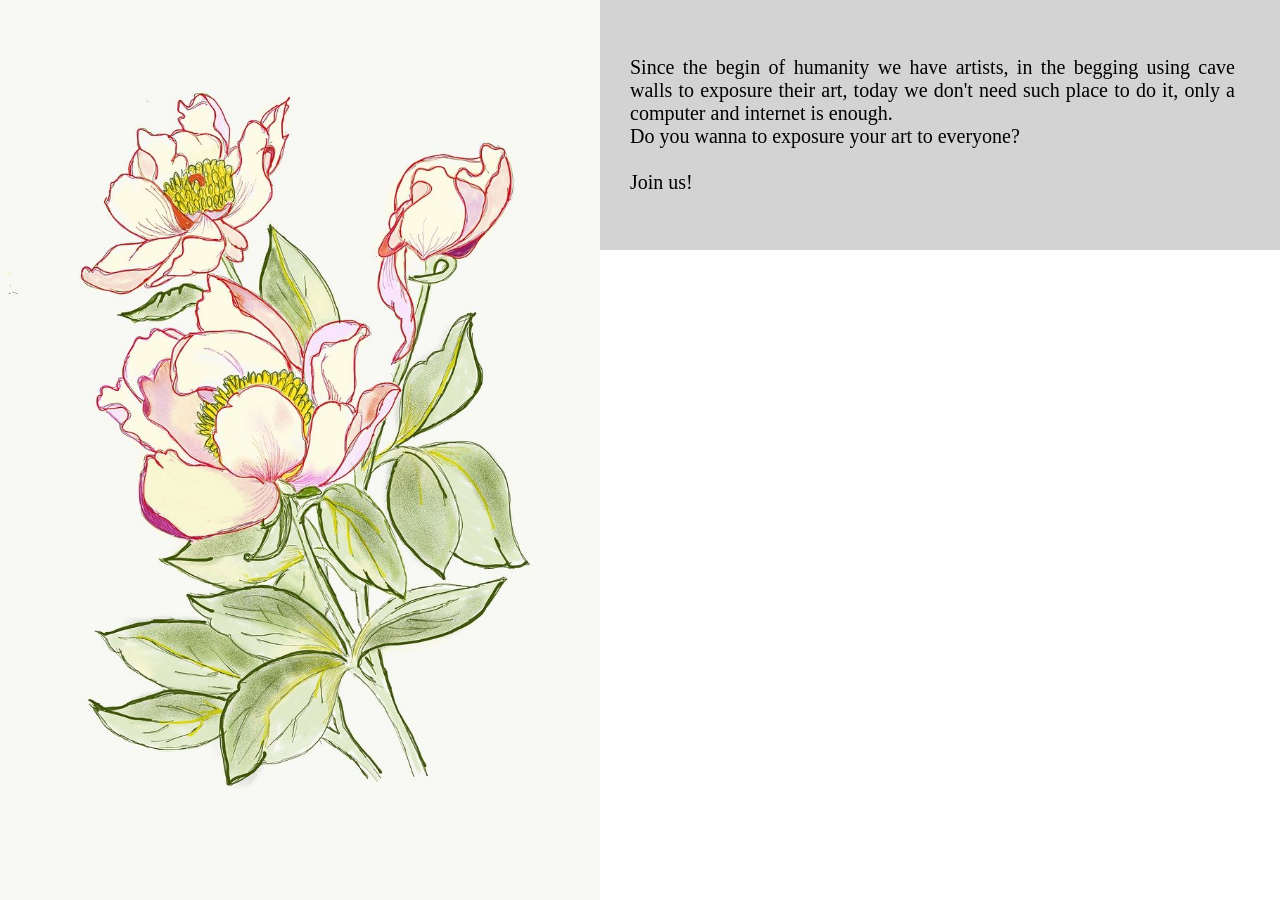
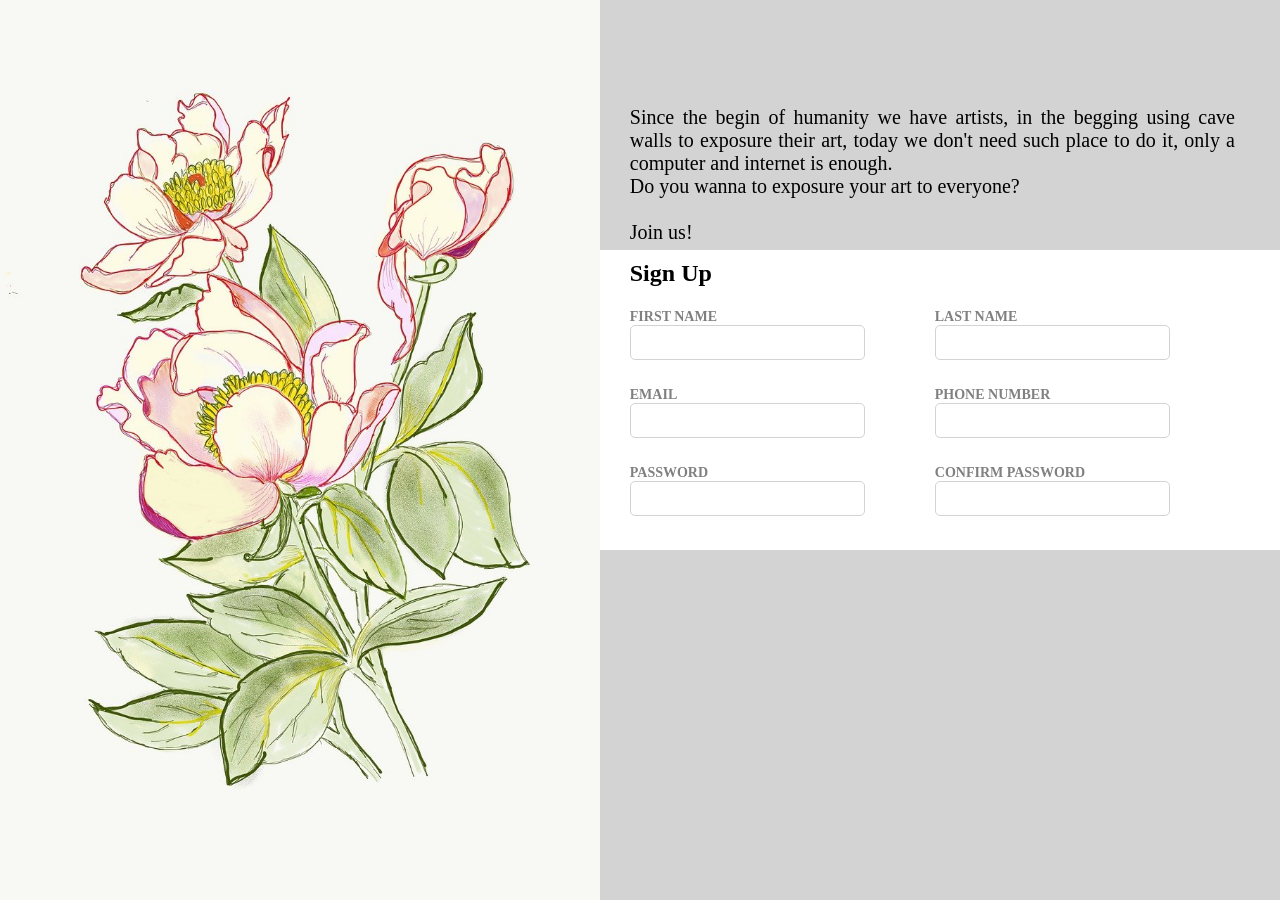
Before and after one commit to VitorB2002/sign-up-page, a plain HTML site: page index.html in a window 1280 px wide. Drawn offline with Linux system fonts and the light colour scheme.

Commit message:
Add form

```diff
--- a/index.html
+++ b/index.html
@@ -16,6 +16,7 @@
         <img id="flowers" src="./images/flowers.jpg" alt="flowers">
 
         <div id="sign-up-container">
+
             <header>
                 <p class="header-text">
                     Since the begin of humanity we have artists, in the begging using cave walls to exposure their art, today we don't need such place to do it, only a computer and internet is enough.
@@ -26,6 +27,53 @@
                     Join us!
                 </p>
             </header>
+
+            <main>
+
+                <h2 id="sign-up-heading">
+                    Sign Up
+                </h2>
+
+                <form>
+
+                    <div class="form-column">
+                        <label for="first-name">FIRST NAME</label>
+                        <br>
+                        <input type="text" name="first-name">
+                        <br>
+
+                        <label for="email">EMAIL</label>
+                        <br>
+                        <input type="email" name="email">
+                        <br>
+
+                        <label for="password">PASSWORD</label>
+                        <br>
+                        <input type="password" name="password">
+                        <br>
+                    </div>
+
+                    <div class="form-column">
+                        <label for="last-name">LAST NAME</label>
+                        <br>
+                        <input type="text" name="last-name">
+                        <br>
+
+                        <label for="phone-number">PHONE NUMBER</label>
+                        <br>
+                        <input type="tel" name="phone-number">
+                        <br>
+
+                        <label for="confirm-password">CONFIRM PASSWORD</label>
+                        <br>
+                        <input type="password" name="confirm-password">
+                        <br>
+                    </div>
+
+                </form>
+
+            </main>
+
         </div>
 
     </body>
--- a/stylesheet/styles.css
+++ b/stylesheet/styles.css
@@ -2,6 +2,7 @@
     margin: 0px;
     padding: 0px;
     box-sizing: border-box;
+    /*border: 1px solid red;*/
 }
 
 body{
@@ -11,16 +12,18 @@ body{
 }
 
 #flowers {
-    width: 600px;
-    height: auto;
+    width: auto;
+    height: 900px;
 }
 
 #sign-up-container {
     flex-direction: column;
+    background-color: lightgray;
 }
 
 header {
     display: flex;
+    padding-top: 100px;
     justify-items: center;
     align-items: center;
     width: auto;
@@ -35,3 +38,41 @@ header {
     margin-left: 25px;
     margin-right: 40px;
 }
+
+main {
+    display: flex;
+    flex-direction: column;
+    align-content: center;
+    background-color: #ffffff;
+    height: 300px;
+}
+
+form {
+    display: flex;
+    align-items: center;
+    gap: 70px;
+    margin-left: 25px;
+    padding: 5px;
+}
+
+label {
+    font-size: 14px;
+    font-weight: bold;
+    color: gray;
+}
+
+input {
+    font-size: 20px;
+    padding: 5px;
+    width: 235px;
+    height: 35px;
+    border: solid 1px lightgray;
+    border-radius: 5px;
+    margin-bottom: 25px;
+}
+
+#sign-up-heading {
+    margin-bottom: 15px;
+    margin-top: 10px;
+    margin-left: 30px;
+}
```
